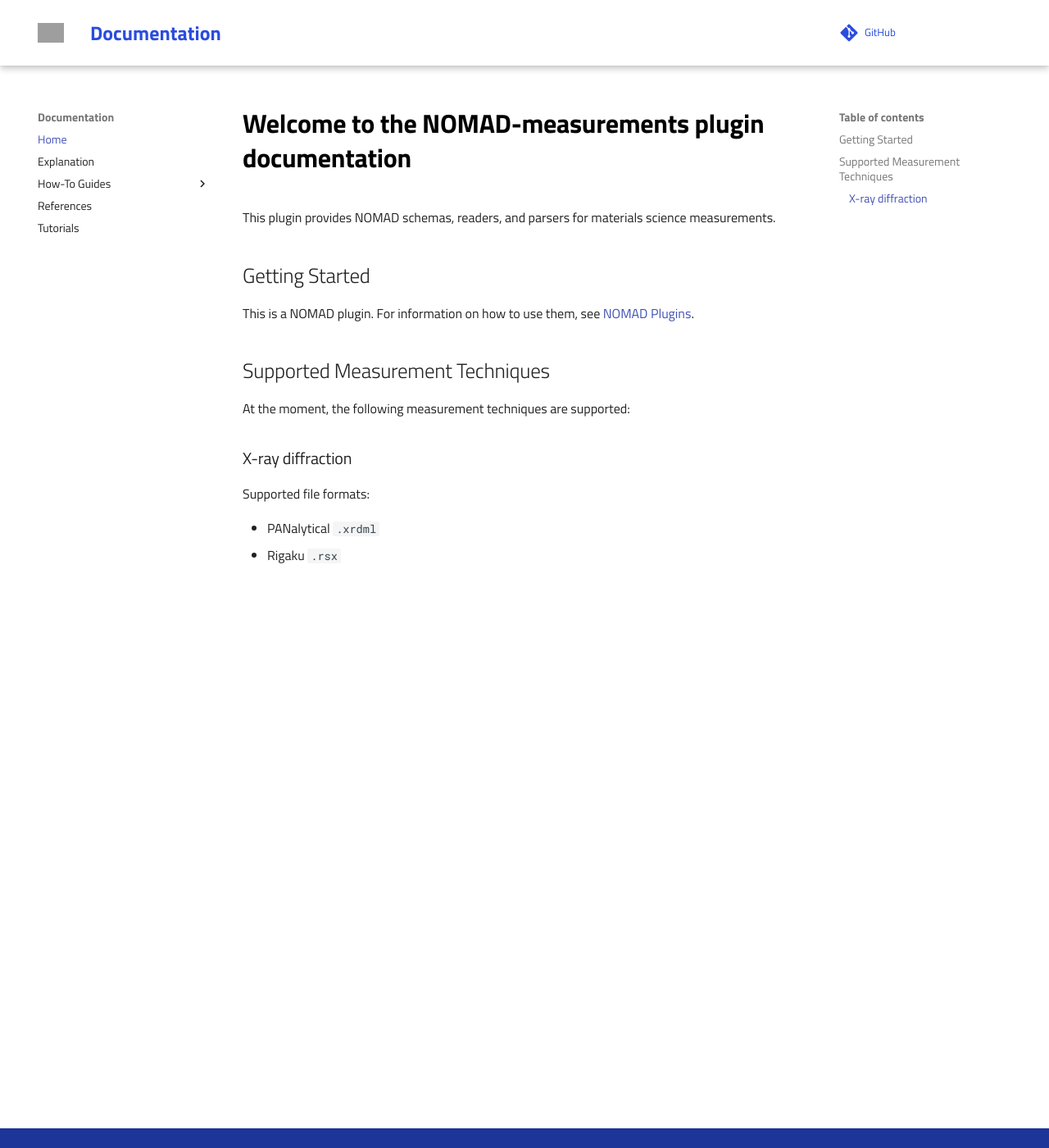
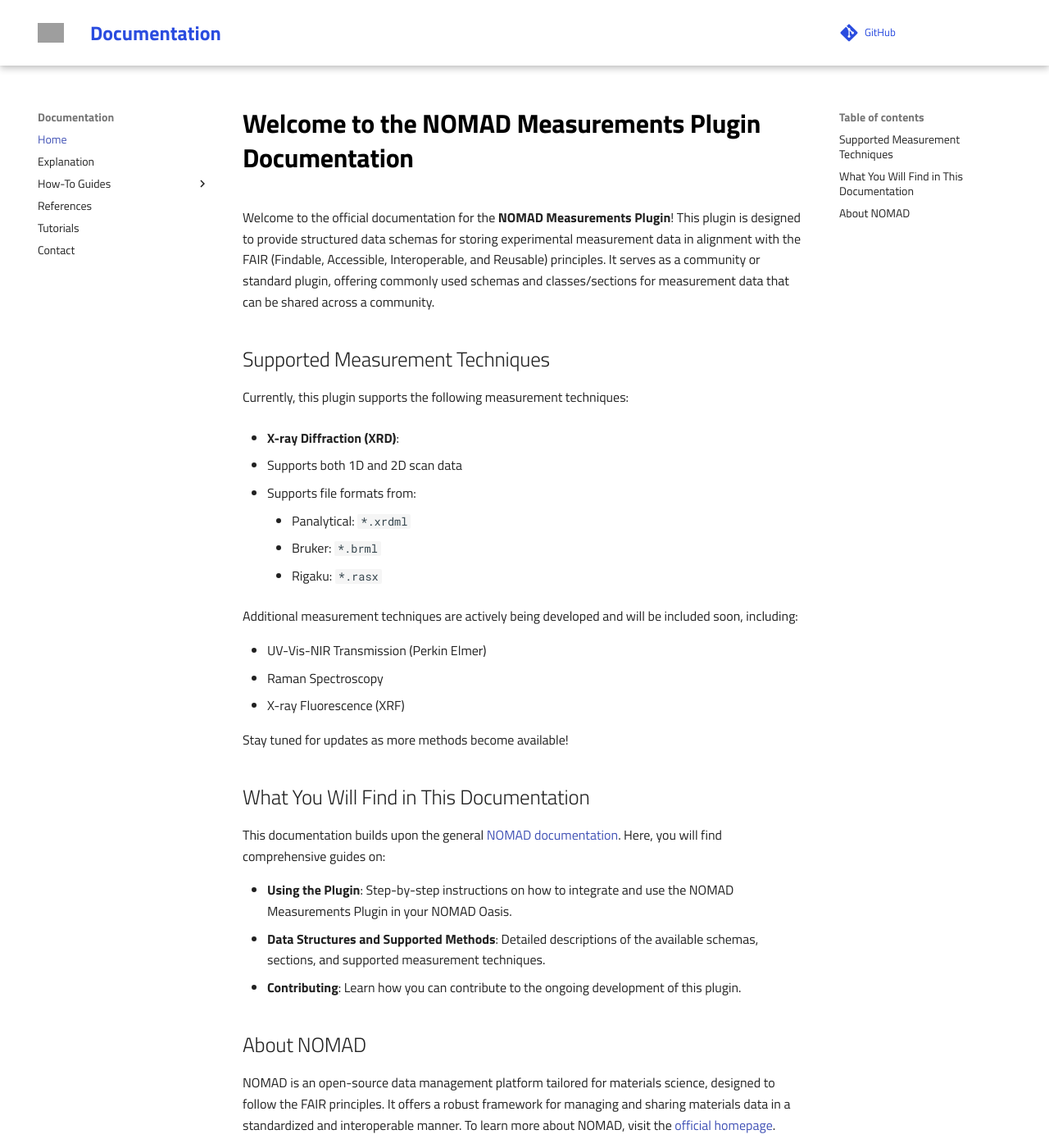
Before and after one commit to FAIRmat-NFDI/nomad-measurements, an MkDocs documentation site: the page built from docs/index.md, in a window 1280 px wide and 1400 px high. Shown: the whole window at 82% size. Built offline with MkDocs 1.6.1 and Material for MkDocs 9.7.7, drawn with Linux system fonts in a browser that asks for light colours; comment, search, counter and statistics services are not loaded; some of the changed text lies outside the part shown; grey boxes are pictures that could not be loaded.

Commit message:
add welcome page text and contacts page

```diff
--- a/docs/index.md
+++ b/docs/index.md
@@ -1,18 +1,38 @@
-# Welcome to the **NOMAD-measurements** plugin documentation
+# Welcome to the NOMAD Measurements Plugin Documentation
 
-This plugin provides NOMAD schemas, readers, and parsers for materials science measurements.
-
-## Getting Started
-
-This is a NOMAD plugin. For information on how to use them, see [NOMAD Plugins](https://nomad-lab.eu/prod/v1.0/docs/plugins.html).
+Welcome to the official documentation for the **NOMAD Measurements Plugin**! This plugin is designed to provide structured data schemas for storing experimental measurement data in alignment with the FAIR (Findable, Accessible, Interoperable, and Reusable) principles. It serves as a community or standard plugin, offering commonly used schemas and classes/sections for measurement data that can be shared across a community.
 
 ## Supported Measurement Techniques
 
-At the moment, the following measurement techniques are supported:
+Currently, this plugin supports the following measurement techniques:
 
-### X-ray diffraction
+- **X-ray Diffraction (XRD)**:
 
-Supported file formats:
+  - Supports both 1D and 2D scan data
+  - Supports file formats from:
+    - Panalytical: `*.xrdml`
+    - Bruker: `*.brml`
+    - Rigaku: `*.rasx`
 
-- PANalytical `.xrdml`
-- Rigaku `.rsx`
+Additional measurement techniques are actively being developed and will be included soon, including:
+
+- UV-Vis-NIR Transmission (Perkin Elmer)
+- Raman Spectroscopy
+- X-ray Fluorescence (XRF)
+
+Stay tuned for updates as more methods become available!
+
+## What You Will Find in This Documentation
+
+This documentation builds upon the general [NOMAD documentation](https://nomad-lab.eu/prod/v1/staging/docs/explanation/data.html). Here, you will find comprehensive guides on:
+
+- **Using the Plugin**: Step-by-step instructions on how to integrate and use the NOMAD Measurements Plugin in your NOMAD Oasis.
+- **Data Structures and Supported Methods**: Detailed descriptions of the available schemas, sections, and supported measurement techniques.
+- **Contributing**: Learn how you can contribute to the ongoing development of this plugin.
+
+## About NOMAD
+
+NOMAD is an open-source data management platform tailored for materials science, designed to follow the FAIR principles. It offers a robust framework for managing and sharing materials data in a standardized and interoperable manner. To learn more about NOMAD, visit the [official homepage](https://nomad-lab.eu).
+
+
+We hope this documentation provides all the information you need to make the most of the NOMAD Measurements Plugin. Feel free to [contact](contact.md) us for further questions.
--- a/mkdocs.yml
+++ b/mkdocs.yml
@@ -12,6 +12,8 @@
     - Use this Plugin: how_to/use_this_plugin.md
   - References: reference/references.md
   - Tutorials: tutorial/tutorial.md
+  - Contact: contact.md
+
 plugins:
  - search
 theme:
```
Also changed, not shown: docs/contact.md (added, +21 -0 lines).
